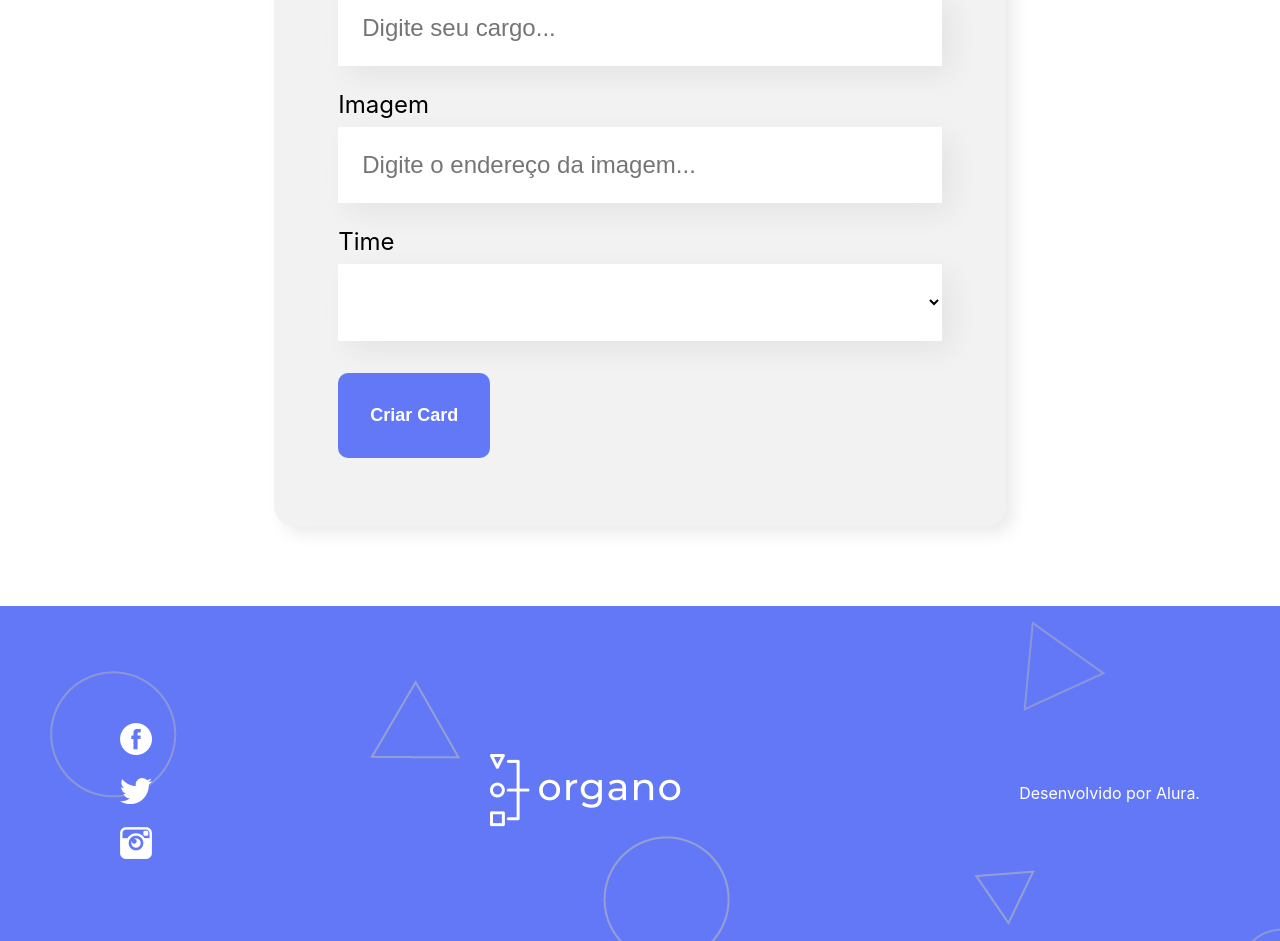
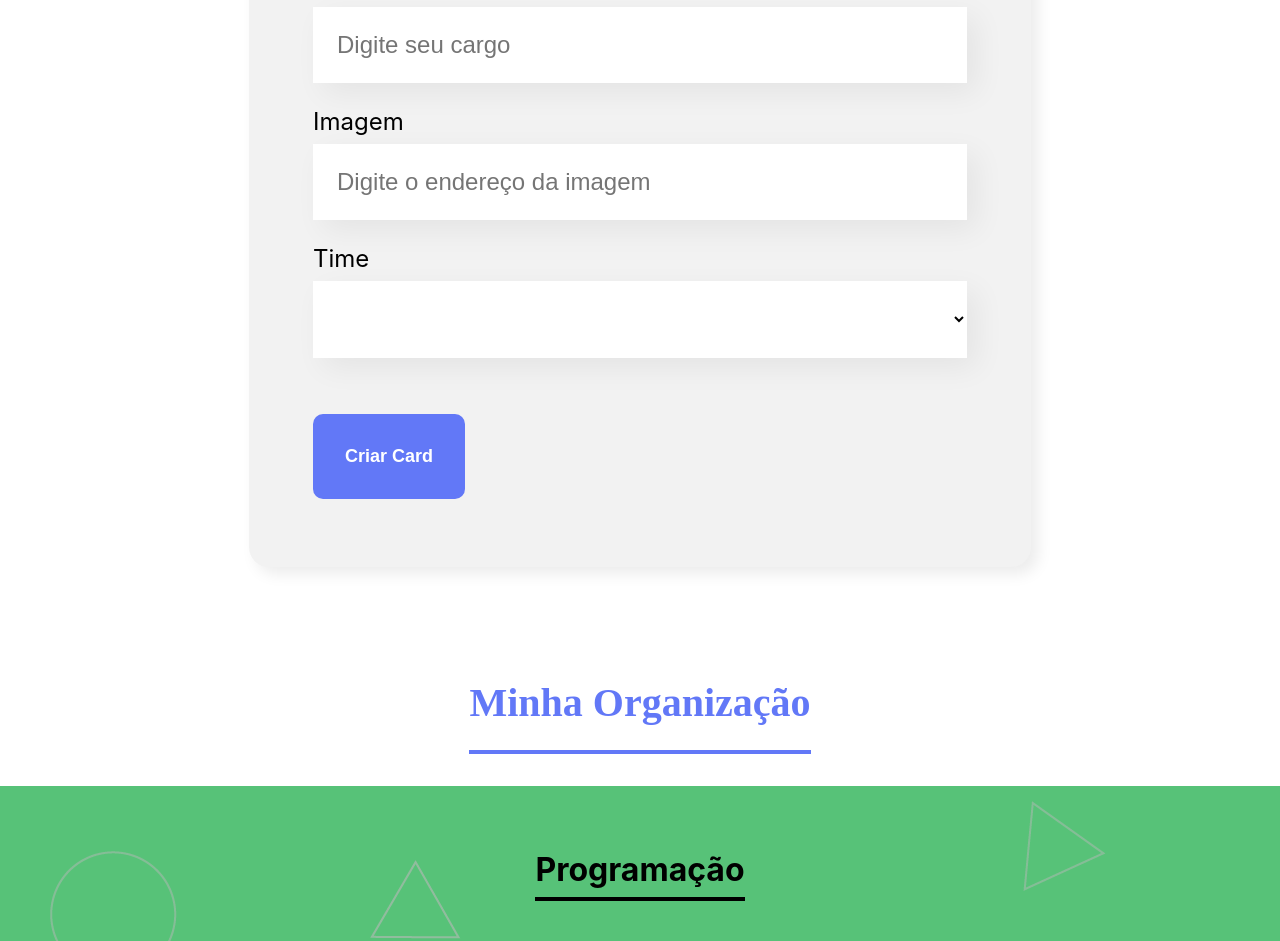
Before and after one commit to vanessa-bonfim/Organo, a React (Create React App) app: page / in a window 1280 px wide. Shown: the part 871-1812 px from the top of the page. Built offline with nearby package versions, Linux system fonts and the light colour scheme; the HTML template or start-up script is replaced by a standard one.

Commit message:
Remove props and put the necessary.

```diff
--- a/src/App.js
+++ b/src/App.js
@@ -42,25 +42,165 @@ function App() {
       secondaryColor: '#FFEEDF'
     }
   ]
-
-  const [employees, setEmployees] = useState([]);
-
-  const whenNewEmployeeAdded = (employee) => {
-    console.log(employee);
-    setEmployees([...employees, employee])
-  }
-
+  const initial = [
+    {
+      name: 'JULIANA AMOASEI',
+      role: 'Desenvolvedora de software e instrutora',
+      image: 'https://www.alura.com.br/assets/img/lideres/juliana-amoasei.1647533644.jpeg',
+      team: teams[0].name
+    },
+    {
+      name: 'DANIEL ARTINE',
+      role: 'Engenheiro de Software na Stone Age',
+      image: 'https://www.alura.com.br/assets/img/lideres/daniel-artine.1647533644.jpeg',
+      team: teams[0].name
+    },
+    {
+      name: 'GUILHERME LIMA',
+      role: 'Desenvolvedor Python e JavaScript na Alura',
+      image: '	https://www.alura.com.br/assets/img/lideres/guilherme-lima.1647533644.jpeg',
+      team: teams[0].name
+    },
+    {
+      name: 'PAULO SILVEIRA',
+      role: 'Hipster e CEO da Alura',
+      image: 'https://www.alura.com.br/assets/img/lideres/paulo-silveira.1647533644.jpeg',
+      team: teams[0].name
+    },
+    {
+      name: 'JULIANA AMOASEI',
+      role: 'Desenvolvedora de software e instrutora',
+      image: 'https://www.alura.com.br/assets/img/lideres/juliana-amoasei.1647533644.jpeg',
+      team: teams[1].name
+    },
+    {
+      name: 'DANIEL ARTINE',
+      role: 'Engenheiro de Software na Stone Age',
+      image: 'https://www.alura.com.br/assets/img/lideres/daniel-artine.1647533644.jpeg',
+      team: teams[1].name
+    },
+    {
+      name: 'GUILHERME LIMA',
+      role: 'Desenvolvedor Python e JavaScript na Alura',
+      image: '	https://www.alura.com.br/assets/img/lideres/guilherme-lima.1647533644.jpeg',
+      team: teams[1].name
+    },
+    {
+      name: 'PAULO SILVEIRA',
+      role: 'Hipster e CEO da Alura',
+      image: 'https://www.alura.com.br/assets/img/lideres/paulo-silveira.1647533644.jpeg',
+      team: teams[1].name
+    },
+    {
+      name: 'JULIANA AMOASEI',
+      role: 'Desenvolvedora de software e instrutora',
+      image: 'https://www.alura.com.br/assets/img/lideres/juliana-amoasei.1647533644.jpeg',
+      team: teams[2].name
+    },
+    {
+      name: 'DANIEL ARTINE',
+      role: 'Engenheiro de Software na Stone Age',
+      image: 'https://www.alura.com.br/assets/img/lideres/daniel-artine.1647533644.jpeg',
+      team: teams[2].name
+    },
+    {
+      name: 'GUILHERME LIMA',
+      role: 'Desenvolvedor Python e JavaScript na Alura',
+      image: '	https://www.alura.com.br/assets/img/lideres/guilherme-lima.1647533644.jpeg',
+      team: teams[2].name
+    },
+    {
+      name: 'PAULO SILVEIRA',
+      role: 'Hipster e CEO da Alura',
+      image: 'https://www.alura.com.br/assets/img/lideres/paulo-silveira.1647533644.jpeg',
+      team: teams[2].name
+    },
+    {
+      name: 'JULIANA AMOASEI',
+      role: 'Desenvolvedora de software e instrutora',
+      image: 'https://www.alura.com.br/assets/img/lideres/juliana-amoasei.1647533644.jpeg',
+      team: teams[3].name
+    },
+    {
+      name: 'DANIEL ARTINE',
+      role: 'Engenheiro de Software na Stone Age',
+      image: 'https://www.alura.com.br/assets/img/lideres/daniel-artine.1647533644.jpeg',
+      team: teams[3].name
+    },
+    {
+      name: 'GUILHERME LIMA',
+      role: 'Desenvolvedor Python e JavaScript na Alura',
+      image: '	https://www.alura.com.br/assets/img/lideres/guilherme-lima.1647533644.jpeg',
+      team: teams[3].name
+    },
+    {
+      name: 'PAULO SILVEIRA',
+      role: 'Hipster e CEO da Alura',
+      image: 'https://www.alura.com.br/assets/img/lideres/paulo-silveira.1647533644.jpeg',
+      team: teams[3].name
+    },
+    {
+      name: 'JULIANA AMOASEI',
+      role: 'Desenvolvedora de software e instrutora',
+      image: 'https://www.alura.com.br/assets/img/lideres/juliana-amoasei.1647533644.jpeg',
+      team: teams[4].name
+    },
+    {
+      name: 'DANIEL ARTINE',
+      role: 'Engenheiro de Software na Stone Age',
+      image: 'https://www.alura.com.br/assets/img/lideres/daniel-artine.1647533644.jpeg',
+      team: teams[4].name
+    },
+    {
+      name: 'GUILHERME LIMA',
+      role: 'Desenvolvedor Python e JavaScript na Alura',
+      image: '	https://www.alura.com.br/assets/img/lideres/guilherme-lima.1647533644.jpeg',
+      team: teams[4].name
+    },
+    {
+      name: 'PAULO SILVEIRA',
+      role: 'Hipster e CEO da Alura',
+      image: 'https://www.alura.com.br/assets/img/lideres/paulo-silveira.1647533644.jpeg',
+      team: teams[4].name
+    },
+    {
+      name: 'JULIANA AMOASEI',
+      role: 'Desenvolvedora de software e instrutora',
+      image: 'https://www.alura.com.br/assets/img/lideres/juliana-amoasei.1647533644.jpeg',
+      team: teams[5].name
+    },
+    {
+      name: 'DANIEL ARTINE',
+      role: 'Engenheiro de Software na Stone Age',
+      image: 'https://www.alura.com.br/assets/img/lideres/daniel-artine.1647533644.jpeg',
+      team: teams[5].name
+    },
+    {
+      name: 'GUILHERME LIMA',
+      role: 'Desenvolvedor Python e JavaScript na Alura',
+      image: '	https://www.alura.com.br/assets/img/lideres/guilherme-lima.1647533644.jpeg',
+      team: teams[5].name
+    },
+    {
+      name: 'PAULO SILVEIRA',
+      role: 'Hipster e CEO da Alura',
+      image: 'https://www.alura.com.br/assets/img/lideres/paulo-silveira.1647533644.jpeg',
+      team: teams[5].name
+    },
+  ]
+  const [employees, setEmployees] = useState(initial);
   return (
-    <div className="App">
+    <div>
       <Banner />
-      <Form team={teams.map(team => team.name)} whenRegisteredEmployee={employee => whenNewEmployeeAdded(employee)}/>
-      {teams.map(team => <Team
-      key={team.name}
-      name={team.name}
-      backgroundColor={team.secondaryColor}
-      boxColor={team.primaryColor}
+      <Form teams={teams.map(team => team.name)} whenRegisteredEmployee={employee => setEmployees([...employees, employee])}/>
+      <section className='teams'>
+        <h1>Minha Organização</h1>
+        {teams.map((team, i) => <Team
+      key={i}
+      team={team}
       employees={employees.filter(employee => employee.team === team.name)}
       />)}
+      </section>
       <Footer />
     </div>
   );
--- a/src/components/Dropdown/Dropdown.css
+++ b/src/components/Dropdown/Dropdown.css
@@ -1,13 +1,18 @@
+.dropdown {
+    margin: 24px 0;
+}
 .dropdown label{
     display: block;
     margin-bottom: 8px;
     font-size: 24px;
 }
 .dropdown select {
-    background-color: #FFF;
+    background: #FFFFFF;
     box-shadow: 10px 10px 30px rgba(0, 0, 0, 0.06);
+    border-radius: 0px;
     width: 100%;
     border: none;
     font-size: 24px;
     padding: 24px;
+    box-sizing: border-box;
 }
--- a/src/components/Dropdown/index.js
+++ b/src/components/Dropdown/index.js
@@ -1,13 +1,12 @@
 import "./Dropdown.css";
 
-const Dropdown = (props) => {
+const Dropdown = ({label, items, value, whenChanged, required =  false }) => {
 
-    return (
-        <div className="dropdown">
-            <label>{props.label}</label>
-            <select onChange={event => props.whenChanged(event.target.value)} required={props.required} value={props.value}>
-                <option value=""></option>
-                {props.items.map(item => <option key={item}>{item}</option>)}
+    return (<div className="dropdown">
+            <label>{label}</label>
+            <select onChange={event => whenChanged(event.target.value)} required={required} value={value}>
+                <option></option>
+                {items.map(item => <option key={item}>{item}</option>)}
             </select>
         </div>
     )
--- a/src/components/FieldText/index.js
+++ b/src/components/FieldText/index.js
@@ -1,25 +1,11 @@
 import "./FieldText.css";
 
-const FieldText = (props) => {
-
-    const modifyPlaceholder = `${props.placeholder}...`
-
-    /* let value = "Vanessa B" */
-
-    /* const [value, setValue] = useState('Vanessa B') */
-
-    const whenTyped = (event) => {
-
-        /* setValue(event.target.value); */
-        /* console.log(value); */
-
-        props.whenChanged(event.target.value)
-    }
+const FieldText = ({label, placeholder, value, whenChanged, required = false}) => {
 
     return (
         <div className="field-text">
-            <label>{props.label}</label>
-            <input value={props.value} onChange={whenTyped} required={props.required} placeholder={modifyPlaceholder}/>
+            <label>{label}</label>
+            <input value={value} onChange={event => whenChanged(event.target.value)} required={required} placeholder={placeholder}/>
         </div>
     )
 }
--- a/src/components/Form/Form.css
+++ b/src/components/Form/Form.css
@@ -1,13 +1,18 @@
-.formulario {
+.form-container{
     display: flex;
     justify-content: center;
     margin: 80px 0;
 }
 
-.formulario form {
+.form-container .form {
     max-width: 80%;
     background-color: #f2f2f2;
     border-radius: 20px;
     padding: 36px 64px;
-    box-shadow: 8px 8px 16px rgba(0, 0, 0, 0.08);
+    box-shadow: 7px 7px 15px rgba(0, 0, 0, 0.08);
 }
+
+.form-container .form h2 {
+    font-weight: 400;
+    font-size: 32px;
+}
--- a/src/components/Form/index.js
+++ b/src/components/Form/index.js
@@ -4,7 +4,7 @@ import Dropdown from '../Dropdown'
 import FieldText from '../FieldText'
 import './Form.css'
 
-const Form = (props) => {
+const Form = ({whenRegisteredEmployee, teams}) => {
     const [name, setName] = useState('')
     const [role, setRole] = useState('')
     const [image, setImage] = useState('')
@@ -12,22 +12,17 @@ const Form = (props) => {
 
     const whenSaving = (event) => {
         event.preventDefault();
-        /* console.log('Form submetido =>', name, role, image); */
-        props.whenRegisteredEmployee({
-            id: `${Date.now()}-${name}`,
+        console.log('Form submetido =>', name, role, image, team);
+        whenRegisteredEmployee({
             name,
             role,
             image,
             team
         })
-        setName('')
-        setRole('')
-        setImage('')
-        setTeam('')
     }
     return (
-        <section className='formulario'>
-            <form onSubmit={whenSaving}>
+        <section className='form-container'>
+            <form className="form" onSubmit={whenSaving}>
                 <h2>Preencha os dados para criar o card do colaborador</h2>
                 <FieldText
                     required={true}
@@ -46,19 +41,16 @@ const Form = (props) => {
                 <FieldText
                     label="Imagem"
                     placeholder="Digite o endereço da imagem"
-                    value={image}
                     whenChanged={value => setImage(value)}
                 />
                 <Dropdown
                     required={true}
                     label="Time"
-                    items={props.team}
+                    items={teams}
                     value={team}
                     whenChanged={value => setTeam(value)}
                 />
-                <Button>
-                    Criar Card
-                </Button>
+                <Button text='Criar Card'/>
             </form>
         </section>
     )
--- a/src/components/Team/index.js
+++ b/src/components/Team/index.js
@@ -1,15 +1,13 @@
 import Employee from '../Employee';
 import './Team.css'
 
-const Team = (props) => {
-    const background = { backgroundColor: props.backgroundColor };
-    /* console.log(props); */
-
+const Team = ({team, employees}) => {
+    console.log(employees.length);
     return (
-        props.employees.length > 0 && <section className='team' style={background}>
-            <h3 style={{ borderColor: props.boxColor }}>{props.name}</h3>
+        employees.length > 0 && <section className='team' style={{backgroundImage: 'url(/img/fundo.png)', backgroundColor: team.primaryColor}}>
+            <h3 style={{ borderColor: team.boxColor }}>{team.name}</h3>
             <div className='employees'>
-                {props.employees.map(employee => <Employee  key={employee.name} name={employee.name} role={employee.role} image={employee.image} boxColor={props.boxColor}/>)}
+                {employees.map((employee, i) => <Employee key={i} employee={employee} boxColor={team.secondaryColor}/>)}
             </div>
         </section>
     )
--- a/src/index.css
+++ b/src/index.css
@@ -11,3 +11,20 @@ code {
   font-family: source-code-pro, Menlo, Monaco, Consolas, 'Courier New',
     monospace;
 }
+
+.teams {
+  text-align: center;
+}
+
+h1 {
+  font-size: 40px;
+  color: #6278F7;
+  border-bottom: 4px solid #6278F7;
+  display: inline-block;
+  padding-bottom: 24px;
+  margin: 32px 0;
+}
+
+h1, h2 {
+  font-family: 'Prata', serif;
+}
```
Also changed, not shown: src/components/Banner/Banner.js (deleted, +0 -10 lines), src/components/Banner/index.js (+9 -1 lines), src/components/Button/index.js (+3 -5 lines), src/components/Employee/index.js (+4 -4 lines).
